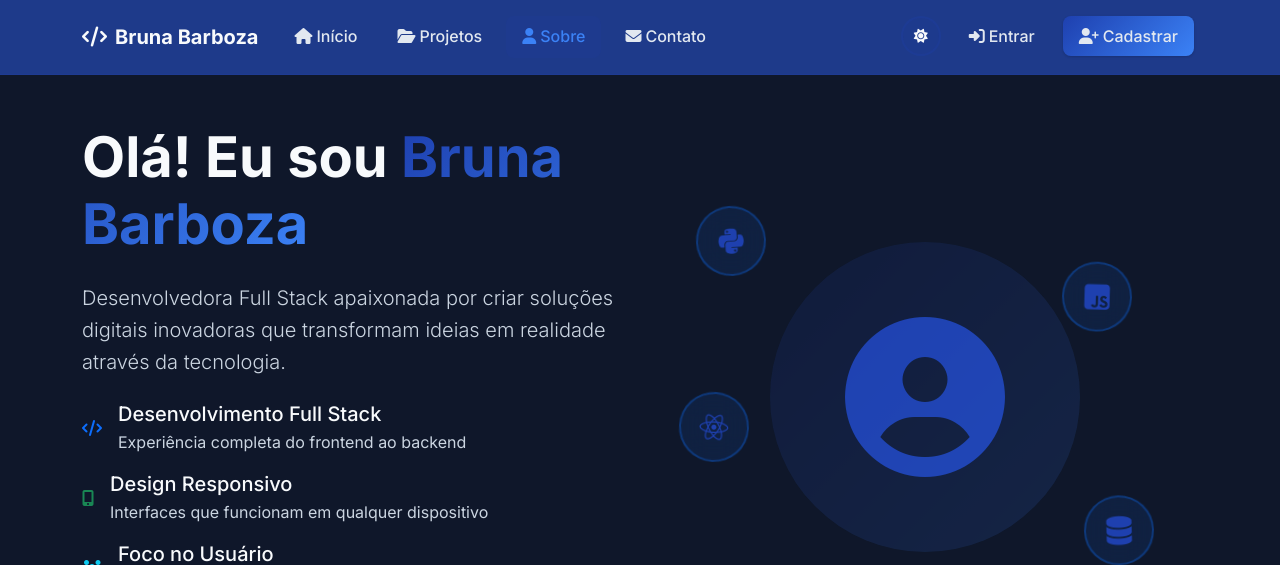
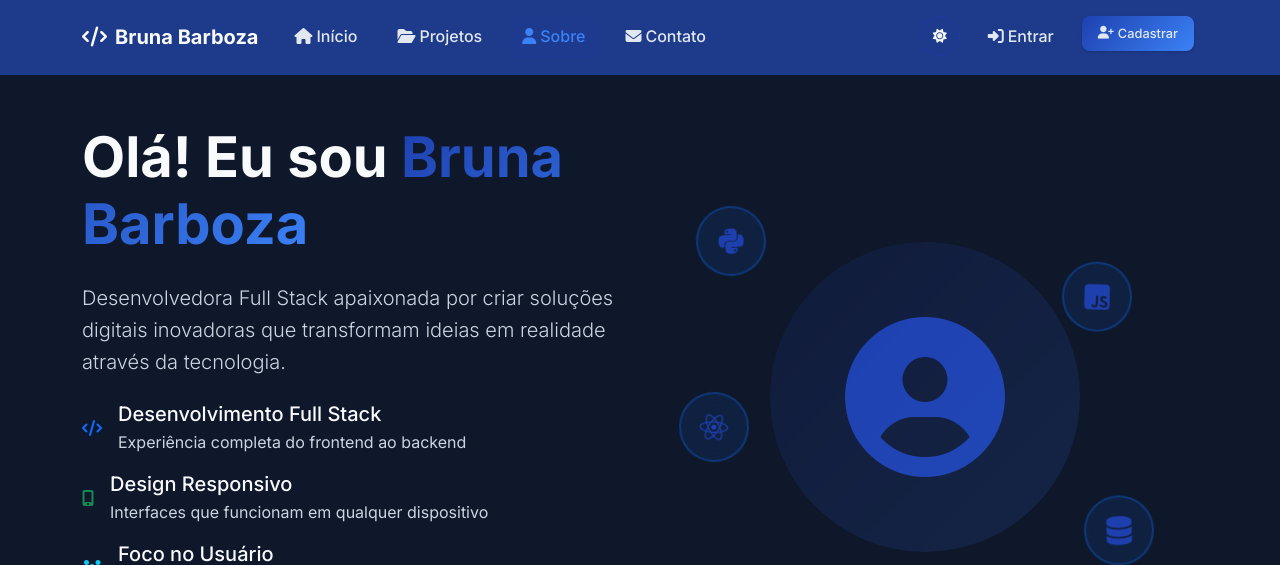
Before and after one commit to brubsb/portifoliobrub, a Flask app: page /about in a window 1280 px wide. Shown: the top 565 px of the page. Run offline with Flask 3, Linux system fonts and the light colour scheme.

Commit message:
Adjust appearance of registration button on website header
Modify the HTML of the base template to reduce the size of the "Cadastrar" button in the navigation bar.

Replit-Commit-Author: Agent
Replit-Commit-Session-Id: 4fd8e3fb-3319-47b4-a767-45b2382ebd89
Replit-Commit-Checkpoint-Type: full_checkpoint
Replit-Commit-Screenshot-Url: https://storage.googleapis.com/screenshot-production-us-central1/53dedeaa-367b-4746-9cc1-a4648cfe6cec/4fd8e3fb-3319-47b4-a767-45b2382ebd89/mMZwGXo

```diff
--- a/templates/base.html
+++ b/templates/base.html
@@ -127,7 +127,7 @@
                         </a>
                     </li>
                     <li class="nav-item">
-                        <a class="nav-link btn btn-primary btn-sm ms-2 d-flex align-items-center" href="{{ url_for('auth.register') }}">
+                        <a class="nav-link btn btn-primary px-2 py-1 ms-2 d-flex align-items-center" style="font-size: 0.8rem;" href="{{ url_for('auth.register') }}">
                             <i class="fas fa-user-plus me-1"></i>Cadastrar
                         </a>
                     </li>
```
